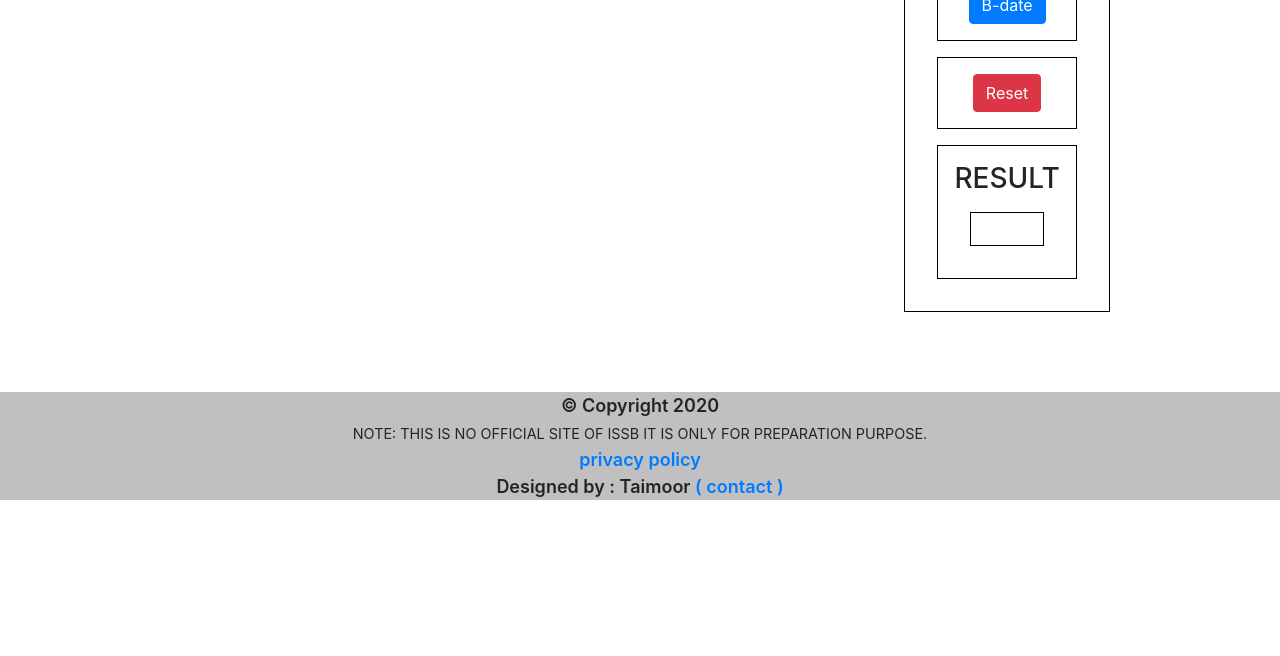
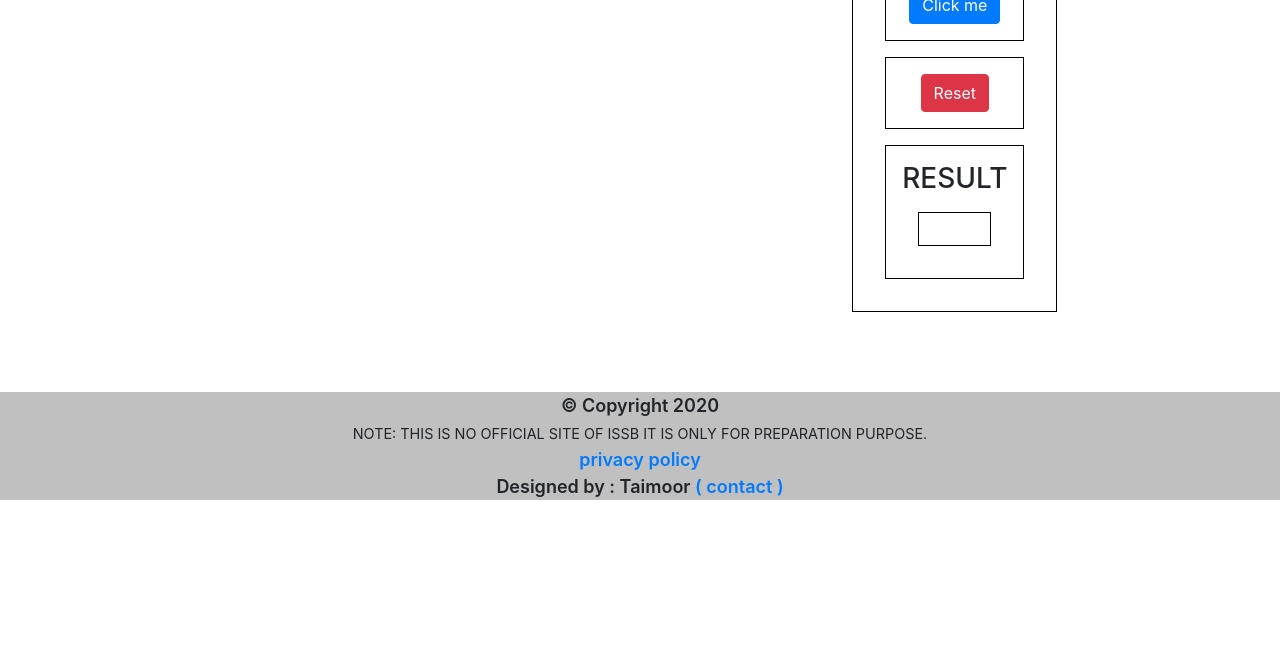
Before and after one commit to Taimoor-hassan/issb, a plain HTML site: page age-convert.html in a window 1280 px wide. Shown: the part 144-800 px from the top of the page. Drawn offline with nearby package versions, Linux system fonts and the light colour scheme.

Commit message:
Update age-convert.html

```diff
--- a/age-convert.html
+++ b/age-convert.html
@@ -40,10 +40,12 @@
 
 <body>
   <div class="container-1">
-        <h1 class="h1">Convert age in year , months and days</h1>
+
+        <h1 class="h1">Convert age in year months days</h1>
+
         <div class="flex-box-container-1">
              <div>
-                <button class="btn btn-primary" onclick="ageindays()">B-date</button>
+                <button class="btn btn-primary" onclick="ageindays()">Click me</button>
              </div>
 
              <div>
```
Lines whose indentation alone changed are shown as unchanged.
